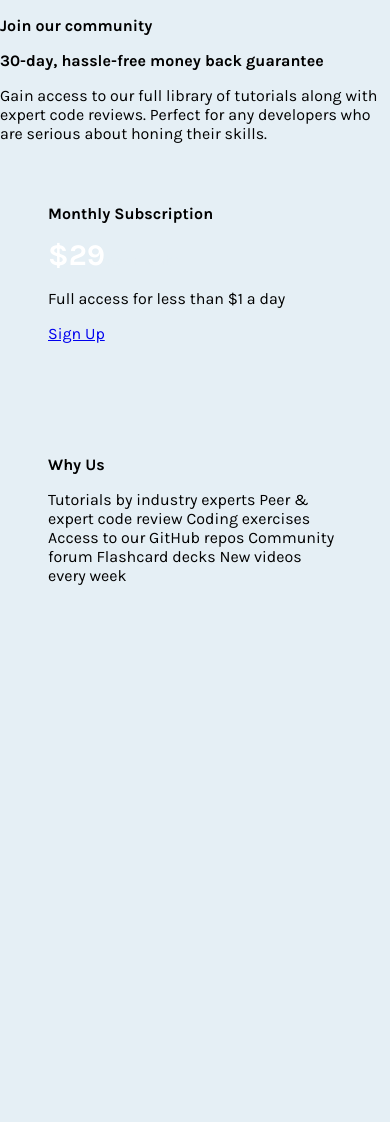
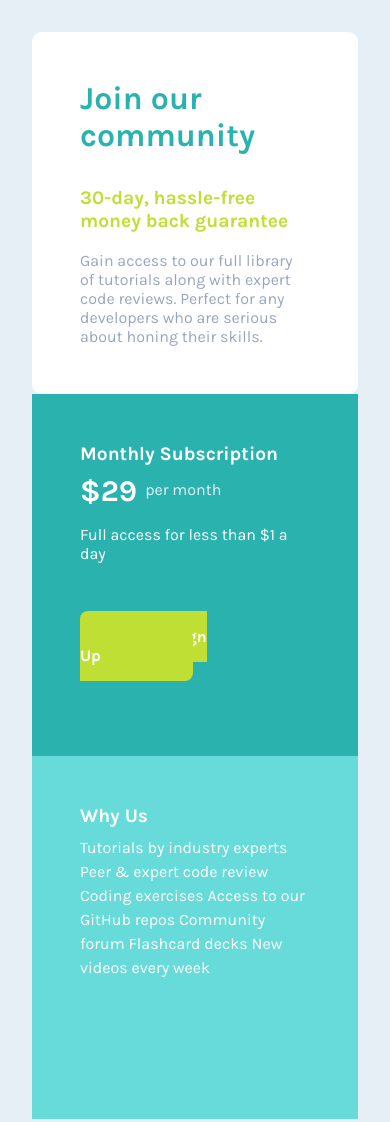
Before and after one commit to littledragonshrimp/singlePriceGrid, a plain HTML site: page index.html in a window 390 px wide. Before the commit the page ends 844 px from the top, so only its background shows below. Drawn offline with Linux system fonts and the light colour scheme.

Commit message:
adds mobile redo

```diff
--- a/styles.scss
+++ b/styles.scss
@@ -15,11 +15,76 @@ body{
     padding: 0;
 }
 
-// .container{
-//     grid-template-columns: 1fr 1fr 1fr 1fr 1fr 1fr;
-//     grid-template-rows: 1fr 1fr;
-//     background-color: white;
-// }
+.container{
+    display: grid;
+    grid-template-columns: 2rem repeat(3, 1fr) 2rem;
+    grid-template-rows: 2rem repeat(4, 1fr) 2rem;
+    grid-column-gap: 0px;
+    grid-row-gap: 0px;
+}
+
+.heading{
+    background-color: white;
+    grid-area: 2 / 2 / 2 / 5;
+    border-radius: .6rem;
+    .heading-content{
+        margin:3rem;
+    }
+}
+    .heading-content{
+        margin-left: 3rem;
+        margin-right: 3rem;
+        margin-top: 3.5rem;
+        color: $grayblue;
+        h1{
+            color: $cyan;
+            font-weight: 700;
+            font-size: 2rem;
+        }
+        h3{
+            color: $lime;
+            font-weight: 700;
+            font-size: 1.2rem;
+        }
+    }
+
+
+.left{
+    background-color: $cyan;
+    grid-area: 3/2/3/5;
+    color: white;
+    h2{
+        font-size: 1.2rem;
+        margin: 0;
+        margin-bottom: .5rem;
+    }
+    p{
+        margin-bottom: 4rem;
+        font-size: 1rem;
+    }
+    .sign{
+
+        text-align: center;
+        padding: 1rem 40% 1rem 40%;
+        background-color: $lime;
+        border-radius: .5rem;
+        text-decoration: none;
+
+        color: white;
+        font-weight: 700;
+    }
+}
+.right{
+    background-color: hsl(179, 62%, 63%);
+    grid-area: 4/2/5/5;
+    color: white;
+    line-height: 1.5rem;
+    h3{
+        font-size: 1.2rem;
+        margin: 0;
+        margin-bottom: .5rem;
+    }
+}
 
 // .container, .container2{
 //     display: flex;
@@ -117,7 +182,7 @@ body{
     .container{
         display: grid;
         grid-template-columns: repeat(6, 1fr);
-        grid-template-rows: repeat(5, 1fr);
+        grid-template-rows: repeat(4, 1fr);
         grid-column-gap: 0px;
         grid-row-gap: 0px;
     }
@@ -129,46 +194,32 @@ body{
         border-top-right-radius: 1rem;
     }
 
-    .heading-content{
-        margin-left: 3rem;
-        margin-top: 3.5rem;
-        color: $grayblue;
-        h1{
-            color: $cyan;
-            font-weight: 700;
-            font-size: 2rem;
-        }
-        h3{
-            color: $lime;
-            font-weight: 700;
-            font-size: 1.2rem;
-        }
-    }
+
     .left{
-        grid-area: 3 / 2 / 3/ 4;
+        grid-area: 3 / 2 / 3 / 4;
         background-color: $cyan;
         border-bottom-left-radius: 1rem;
-
-        h2{
-            color: white;
-            font-size: 1.2rem;
-        }
         .sign{
 
             text-align: center;
-            padding: 1rem 4rem 1rem 4rem;
-            background-color: $lime;
+            padding: 1rem 3rem 1rem 3rem;
             border-radius: 1rem;
             text-decoration: none;
 
             color: white;
             font-weight: 700;
         }
+
     }
     .right{
         grid-area: 3 / 4 / 3 / 6;
-        background-color: $cyan;
+
         border-bottom-right-radius: 1rem;
+        h3{
+            font-size: 1.2rem;
+            margin: 0;
+            margin-bottom: 1rem;
+        }
     }
 
 
@@ -212,7 +263,6 @@ body{
         text-align: center;
         color: white;
         font-weight: 700;
-
     }
 
     .card{
@@ -220,11 +270,16 @@ body{
     }
 
     .cost{
-        color: $gray;
     .bold{
         font-weight: 700;
         font-size: 30px;
         color: white;
+        vertical-align: middle;
+    }
+    .month{
+        margin-left: .5rem;
+        color: $gray;
+        vertical-align: center;
     }
     }
 
```
Also changed, not shown: styles.css, 1 other file.
